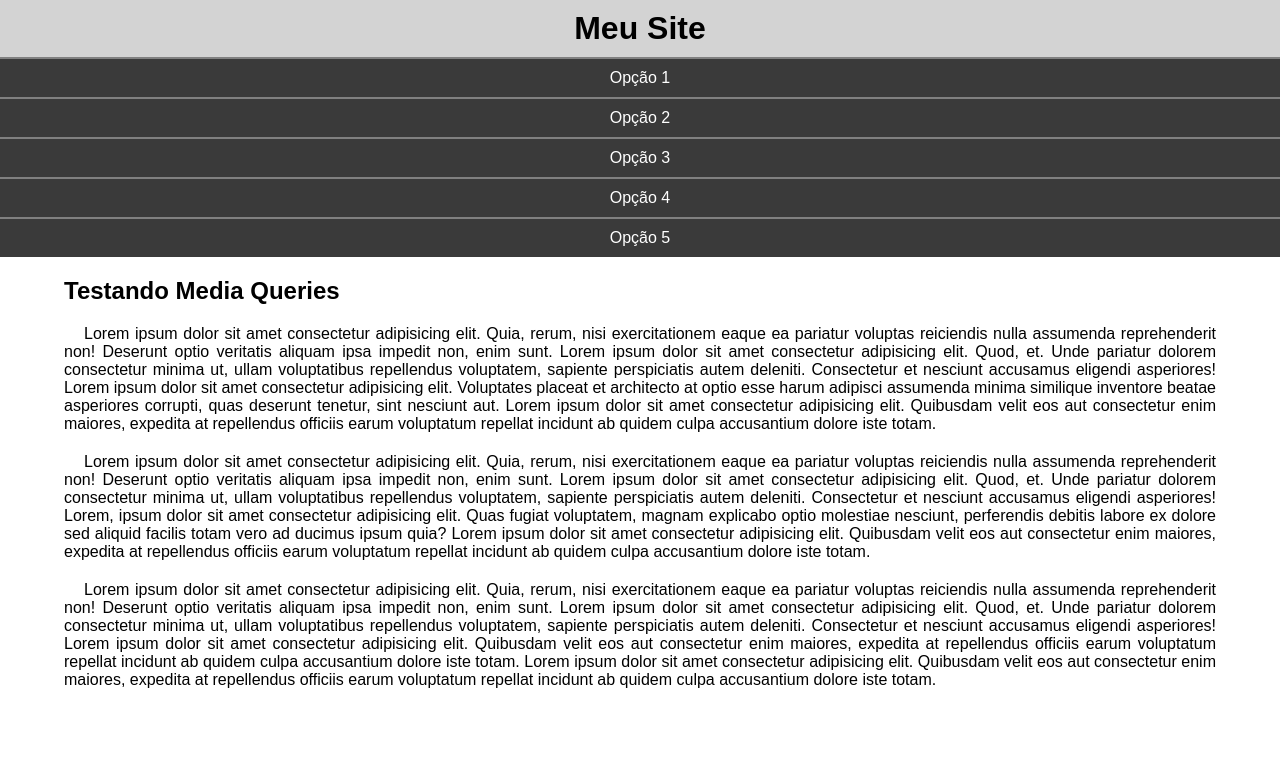
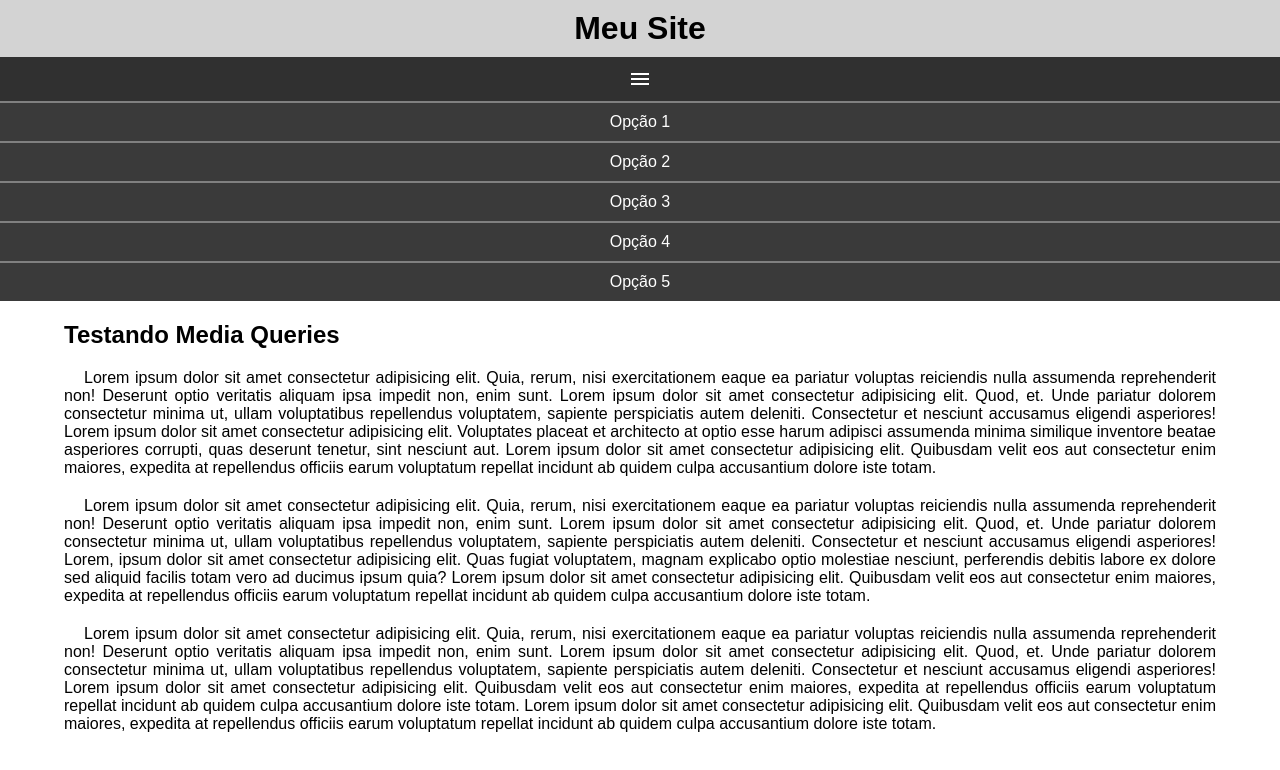
Before and after one commit to RiKelsey/html-css, a plain HTML site: page exercicios2/ex23/mq005/index.html in a window 1280 px wide. Drawn offline with nearby package versions, Linux system fonts and the light colour scheme.

Commit message:
criado o menu hamburguinho

```diff
--- a/exercicios2/ex23/mq005/estilos/style.css
+++ b/exercicios2/ex23/mq005/estilos/style.css
@@ -13,6 +13,20 @@ header {
 header > h1 {
     padding: 10px;
     text-align: center;
+}
+
+#burguer {
+    background-color: rgb(48, 48, 48);
+    color: white;
+    display: block;
+    text-align: center;
+    padding: 10px;
+    cursor: pointer; /* Mudar o desenho de seta para uma mãozinha */
+}
+
+#burguer:hover {
+    background-color: white;
+    color: black;
 }
 
 menu {
--- a/exercicios2/ex23/mq005/index.html
+++ b/exercicios2/ex23/mq005/index.html
@@ -4,12 +4,16 @@
     <meta charset="UTF-8">
     <meta name="viewport" content="width=device-width, initial-scale=1.0">
     <title>Media Queries</title>
+    <link rel="stylesheet" href="https://fonts.googleapis.com/css2?family=Material+Symbols+Outlined:opsz,wght,FILL,GRAD@20..48,100..700,0..1,-50..200&icon_names=menu" />
     <link rel="stylesheet" href="estilos/style.css">
 </head>
 <body>
     <header>
         <h1>Meu Site</h1>
-        <menu>
+        <span id="burguer" class="material-symbols-outlined" onclick="clickMenu()">
+            menu
+            </span>
+        <menu id="itens">
             <ul>
                 <li><a href="#">Opção 1</a></li>
                 <li><a href="#">Opção 2</a></li>
@@ -31,5 +35,14 @@
             <p>Lorem ipsum dolor sit amet consectetur adipisicing elit. Quia, rerum, nisi exercitationem eaque ea pariatur voluptas reiciendis nulla assumenda reprehenderit non! Deserunt optio veritatis aliquam ipsa impedit non, enim sunt. Lorem ipsum dolor sit amet consectetur adipisicing elit. Quod, et. Unde pariatur dolorem consectetur minima ut, ullam voluptatibus repellendus voluptatem, sapiente perspiciatis autem deleniti. Consectetur et nesciunt accusamus eligendi asperiores! Lorem ipsum dolor sit amet consectetur adipisicing elit. Quibusdam velit eos aut consectetur enim maiores, expedita at repellendus officiis earum voluptatum repellat incidunt ab quidem culpa accusantium dolore iste totam. Lorem ipsum dolor sit amet consectetur adipisicing elit. Quibusdam velit eos aut consectetur enim maiores, expedita at repellendus officiis earum voluptatum repellat incidunt ab quidem culpa accusantium dolore iste totam.</p>
         </article>
     </main>
+    <script>
+        function clickMenu() {
+           if (itens.style.display == 'block') {
+               itens.style.display = 'none'
+           } else {
+               itens.style.display = 'block'
+           }
+        }
+    </script>
 </body>
 </html>
```
